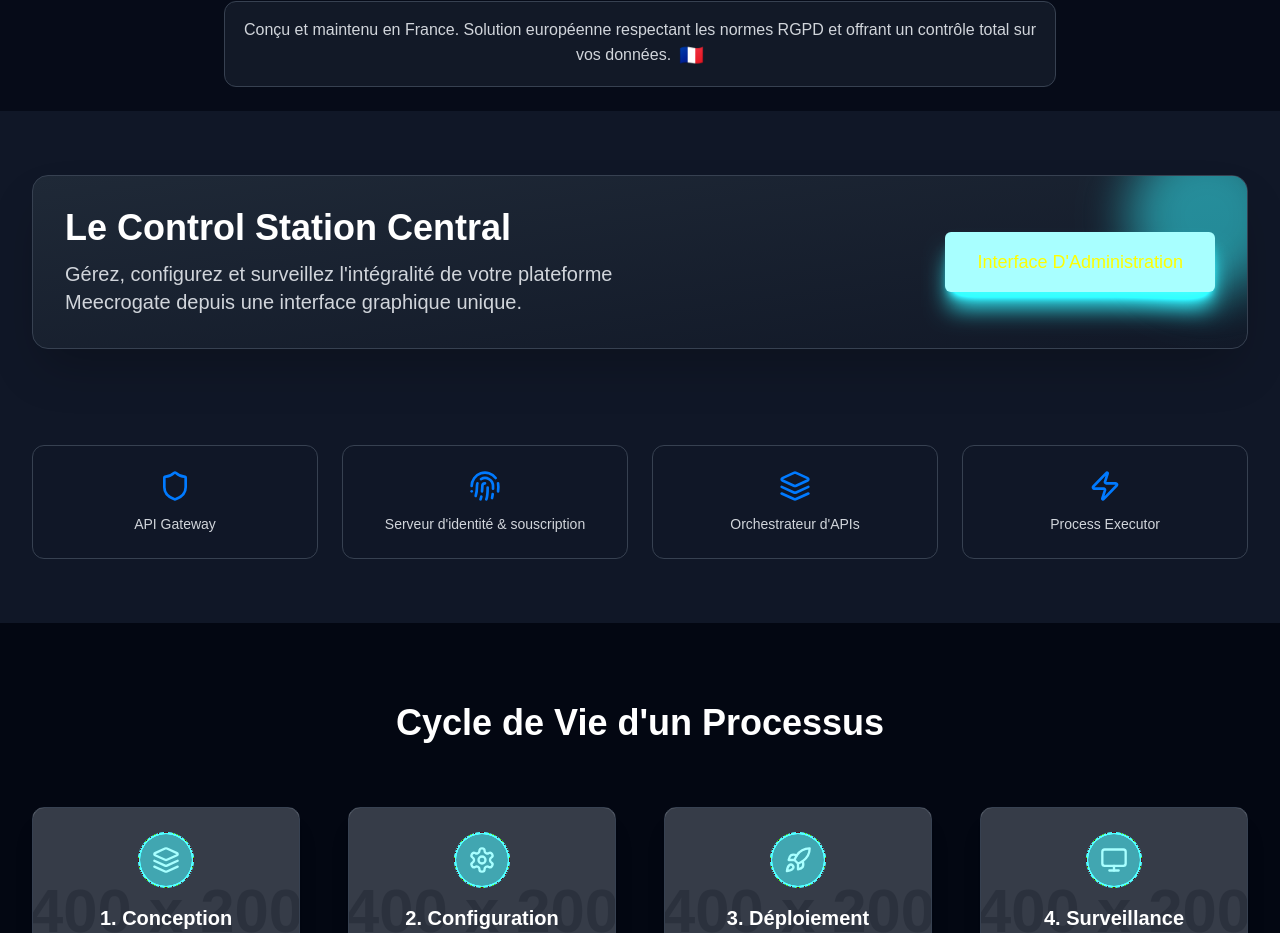
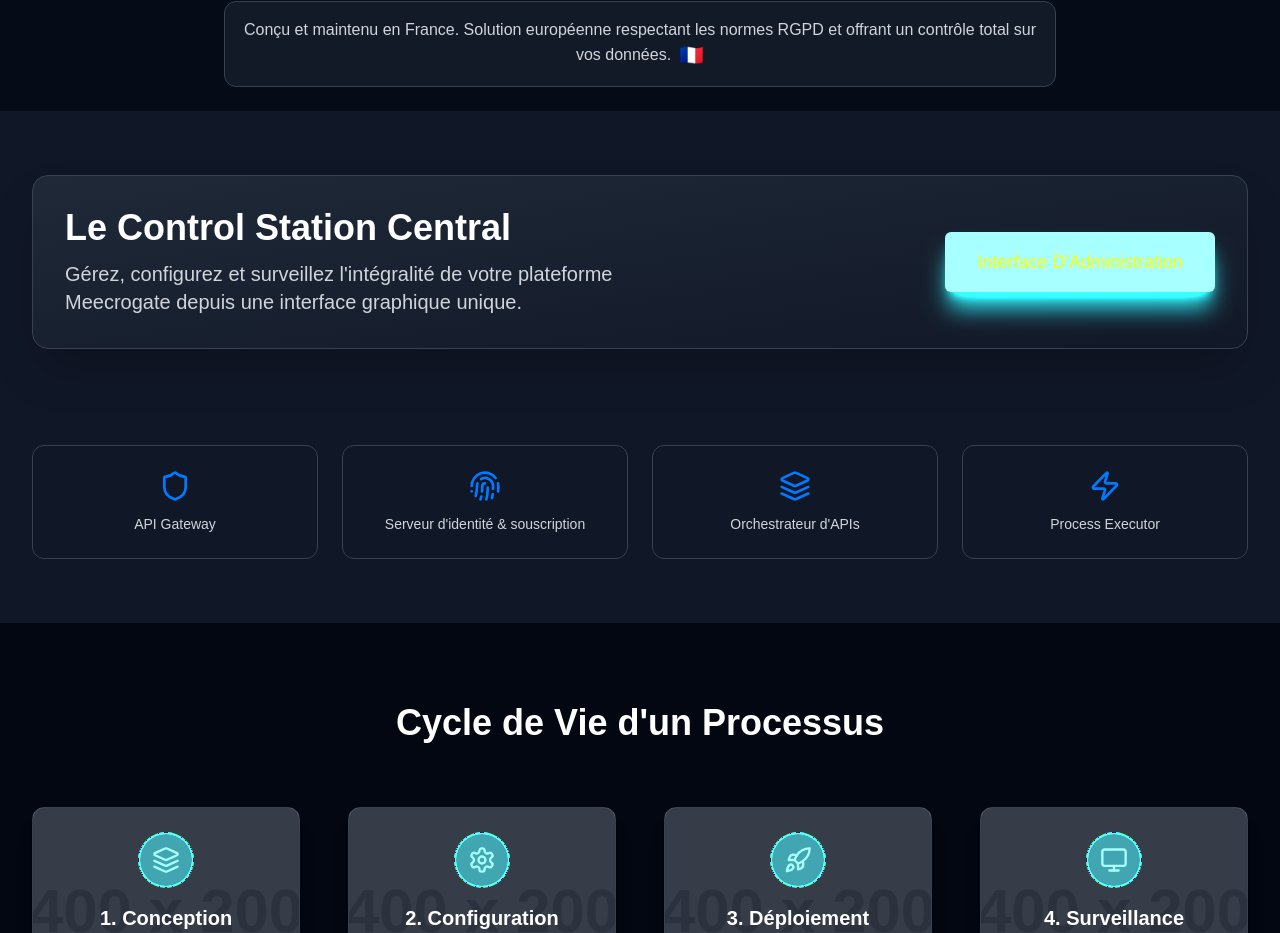
Before and after one commit to meecrogate/meecrogate.github.io, a React (Vite) app: page / in a window 1280 px wide. Shown: the part 1280-2213 px from the top of the page. Built offline with nearby package versions, Linux system fonts and the light colour scheme.

Commit message:
Remove glow effect

```diff
--- a/src/components/meecrogate/ControlStationCard.tsx
+++ b/src/components/meecrogate/ControlStationCard.tsx
@@ -18,7 +18,6 @@ const ControlStationCard = () => (
         </Button>
       </div>
     </div>
-    <div className="absolute -top-10 -right-10 w-40 h-40 bg-primary/10 rounded-full blur-xl"></div>
   </div>
 );
 
```
